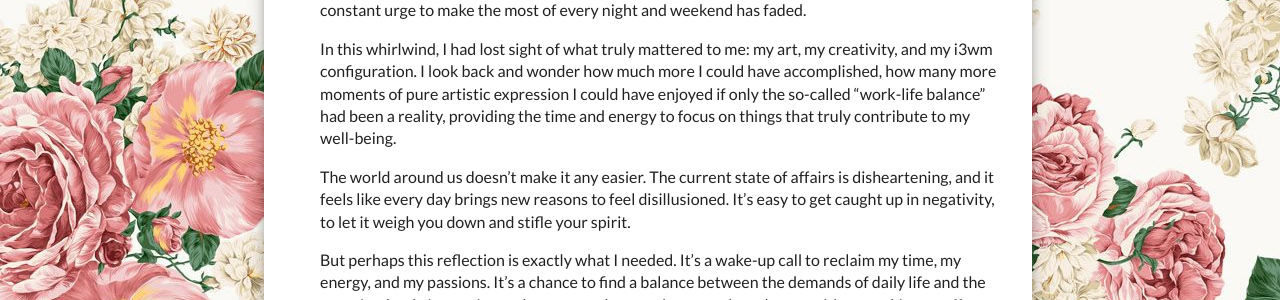
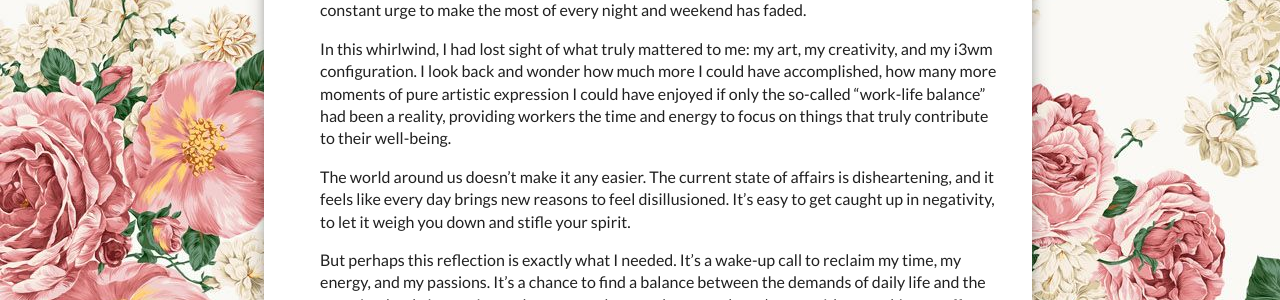
Before and after one commit to xaymup/xaymup.github.io, a Jekyll site: the page built from _posts/2024-7-15-rediscovering-my-voice.md, in a window 1280 px wide. Shown: the part 714-1014 px from the top of the page. Built offline with Jekyll 4.4.1, drawn with Linux system fonts in a browser that asks for light colours.

Commit message:
Update 2024-7-15-rediscovering-my-voice.md

```diff
--- a/_posts/2024-7-15-rediscovering-my-voice.md
+++ b/_posts/2024-7-15-rediscovering-my-voice.md
@@ -10,7 +10,7 @@ The truth is, I’ve been drained. Corporations have a way of doing that, squeez
 
 By the end of last year, I was laid off from my job. While this initially felt like a setback, it turned out to be a blessing in disguise. This unexpected turn of events gave me the freedom to rediscover my true self. Since then, I’ve been able to spend my free time at my computer again, and the constant urge to make the most of every night and weekend has faded.
 
-In this whirlwind, I had lost sight of what truly mattered to me: my art, my creativity, and my i3wm configuration. I look back and wonder how much more I could have accomplished, how many more moments of pure artistic expression I could have enjoyed if only the so-called “work-life balance” had been a reality, providing the time and energy to focus on things that truly contribute to my well-being.
+In this whirlwind, I had lost sight of what truly mattered to me: my art, my creativity, and my i3wm configuration. I look back and wonder how much more I could have accomplished, how many more moments of pure artistic expression I could have enjoyed if only the so-called “work-life balance” had been a reality, providing workers the time and energy to focus on things that truly contribute to their well-being.
 
 The world around us doesn’t make it any easier. The current state of affairs is disheartening, and it feels like every day brings new reasons to feel disillusioned. It’s easy to get caught up in negativity, to let it weigh you down and stifle your spirit.
 
```
